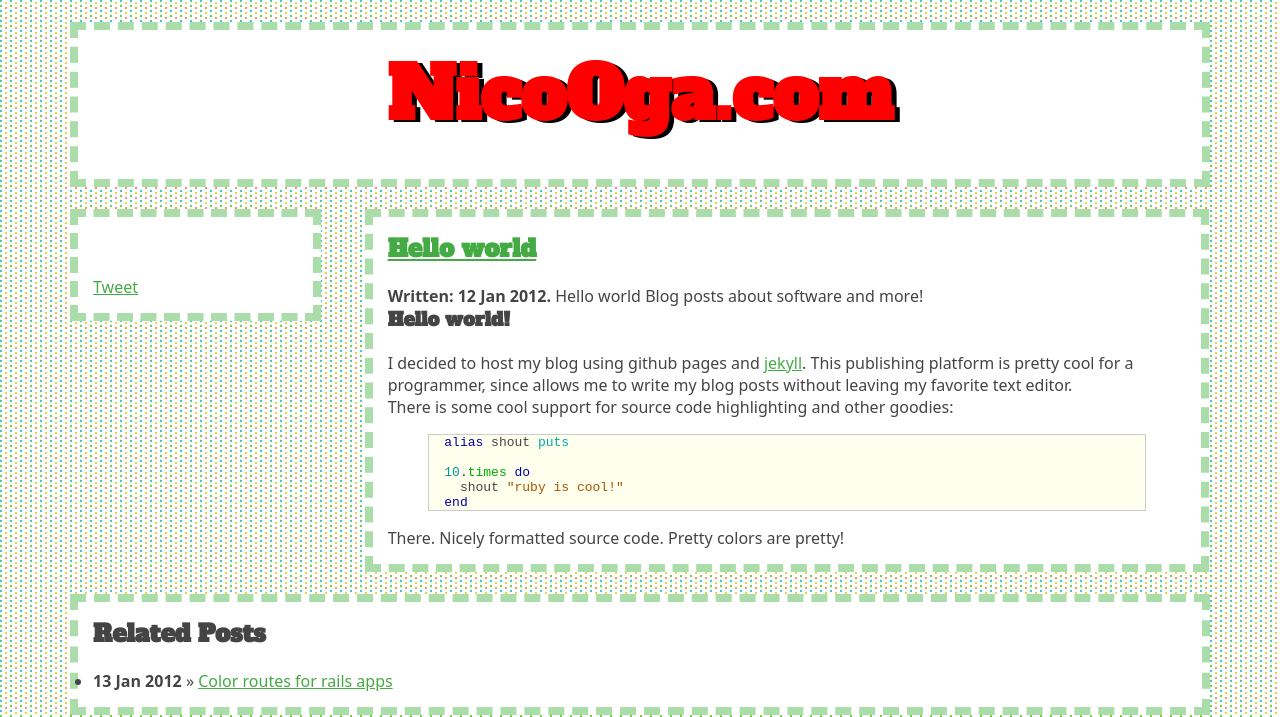
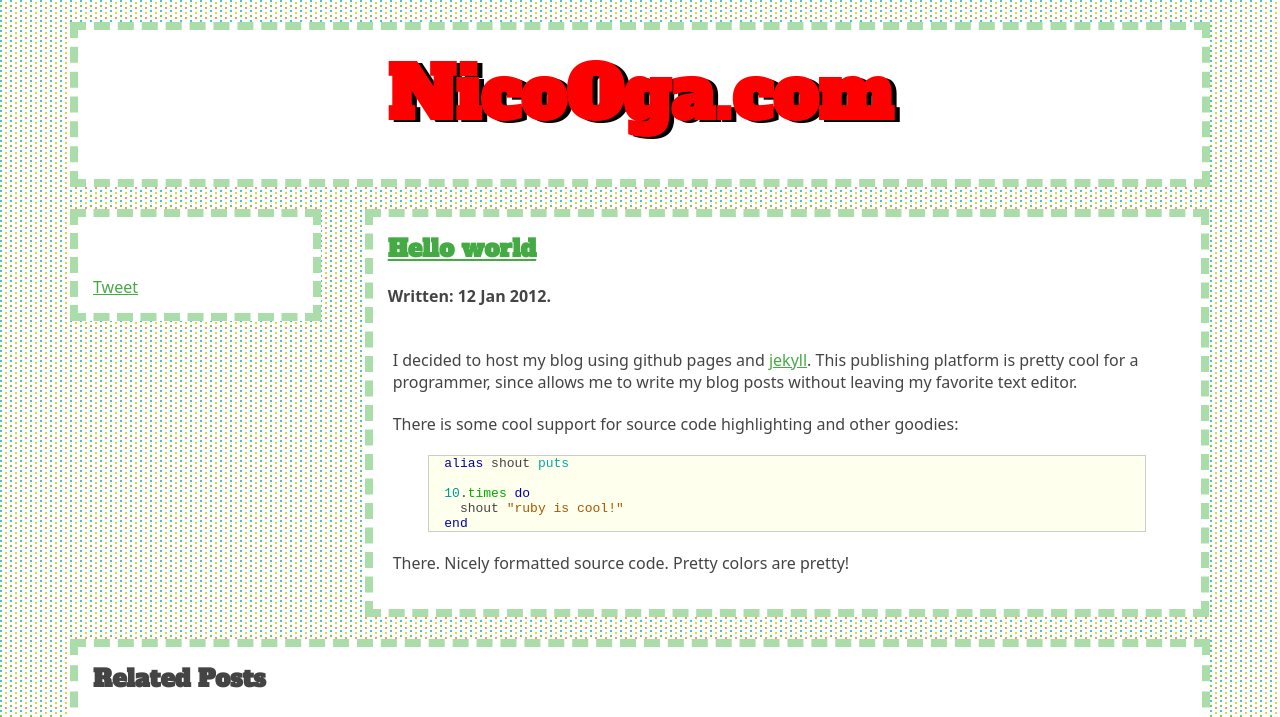
Before and after one commit to nicooga/nicooga.github.com, a Jekyll site: the page built from _posts/2012-01-12-Hello-World.md, in a window 1280 px wide, cut to the strip 0-717 px from the top of the page. Built offline with Jekyll 4.4.1, drawn with Linux system fonts in a browser that asks for light colours; Markdown is read by kramdown in place of the engine named in the settings; comment, search, counter and statistics services are not loaded.

Commit message:
no need to show so many titles.

```diff
--- a/_layouts/post.html
+++ b/_layouts/post.html
@@ -22,9 +22,10 @@ layout: default
 				<strong>
 				  Written: {{ page.date | date_to_string }}.
 				</strong>
+				<br/>
 
-				<span itemprop="name">{{ page.title }}</span>
-				<span itemprop="description">Blog posts about software and more!</span>
+				<span class="hidden" itemprop="name">{{ page.title }}</span>
+				<span class="hidden" itemprop="description">Blog posts about software and more!</span>
 
 				{{ content }}
 			</div>
--- a/_posts/2012-01-12-Hello-World.md
+++ b/_posts/2012-01-12-Hello-World.md
@@ -3,9 +3,6 @@ layout: post
 title: Hello world
 date: 12 Jan 2012
 ---
-
-### Hello world!
-
 I decided to host my blog using github pages and
 [jekyll](https://github.com/mojombo/jekyll). This publishing platform is pretty cool for a programmer, since allows me to write my blog posts without leaving my favorite text editor.
 
--- a/css/styles.css
+++ b/css/styles.css
@@ -11,6 +11,10 @@
 	h1, h2, h3, h4, h5, h6, h1 *, h2 *, h3 *, h4 *, h5 *, h6 * {
 		font-family: 'Alfa Slab One', cursive;
 		margin-bottom: 20px;
+	}
+
+	p {
+		margin: 20px 5px;
 	}
 
 	a {
@@ -67,6 +71,9 @@
 		font-weight: bold;
 	}
 
+	.hidden {
+		visibility: hidden;
+	}
 
 /* ============================= */
 /* ! Layout for mobile version   */
```
Also changed, not shown: _posts/2012-01-13-Color-routes-for-rails-apps.md (+0 -3 lines).
